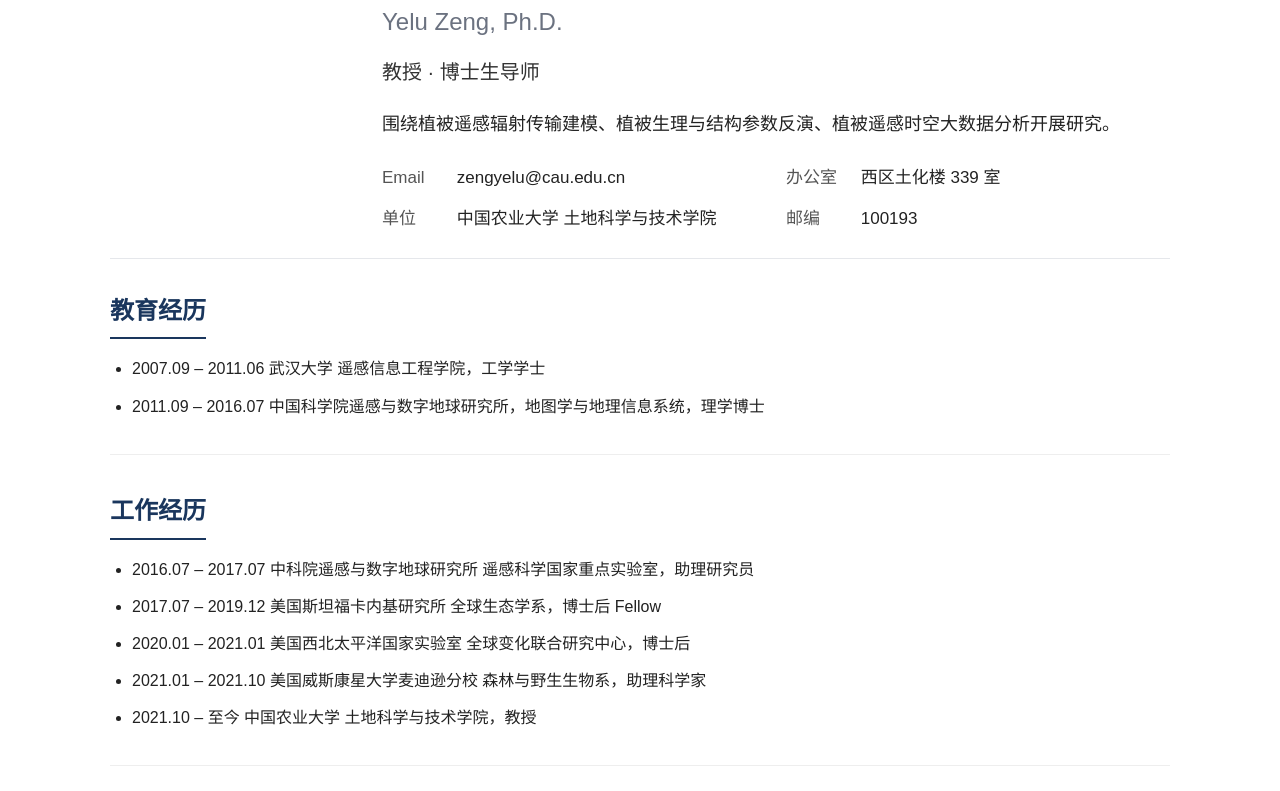
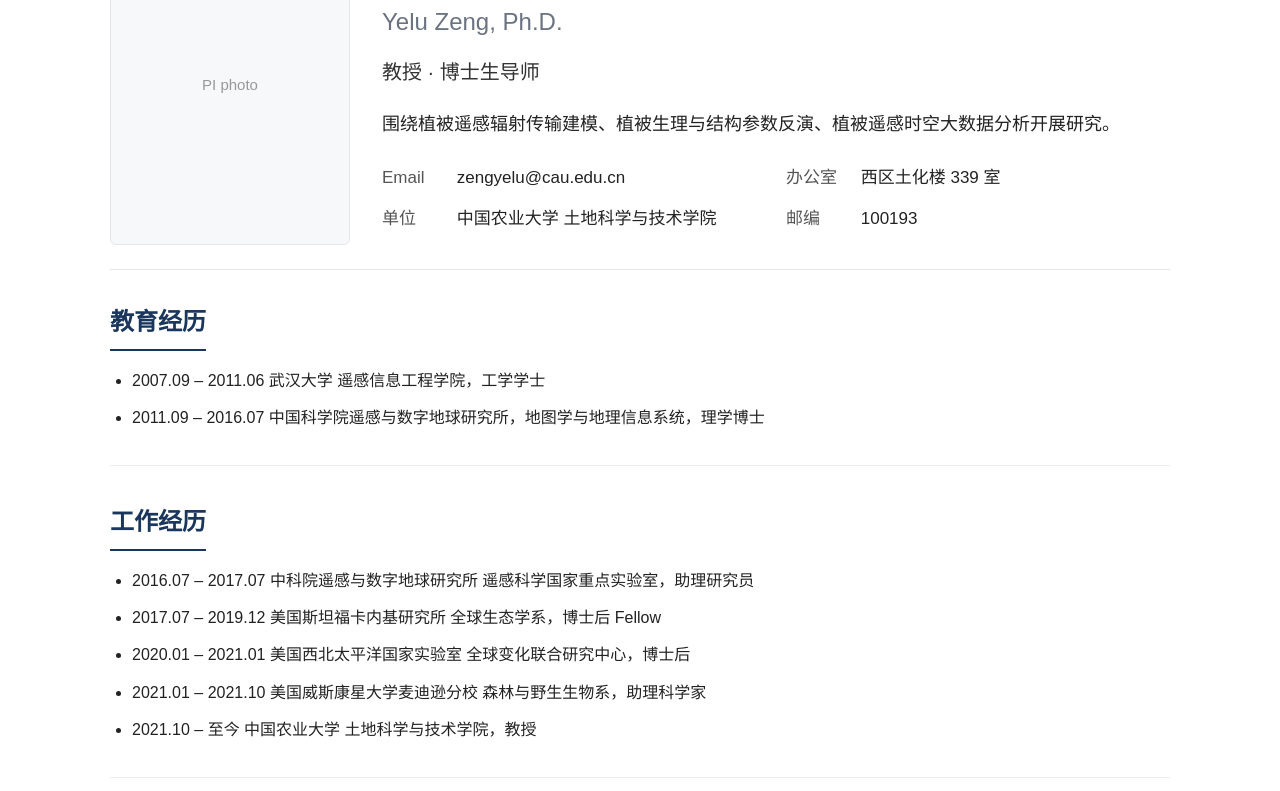
Before and after one commit to xinyu82710/lab-homepage, a plain HTML site: page index.html in a window 1280 px wide. Shown: the part 174-965 px from the top of the page. Drawn offline with Linux system fonts and the light colour scheme.

Commit message:
Update index.html

```diff
--- a/index.html
+++ b/index.html
@@ -32,6 +32,7 @@ body{
     background:#1a365d;
     color:#fff;
 }
+
 /* 头部简介 */
 .profile-wrap {
     display: flex;
@@ -40,13 +41,29 @@ body{
     border-bottom: 1px solid #e5e7eb;
     margin-bottom: 32px;
     flex-wrap: wrap;
+    align-items: flex-start;
+}
+.profile-img-card {
+    width: 240px;
+    height: 320px;
+    border-radius: 6px;
+    border: 1px solid #e5e7eb;
+    background: #f7f8fa;
+    display: flex;
+    align-items: center;
+    justify-content: center;
+    overflow: hidden;
+    flex-shrink: 0;
 }
 .profile-img {
-  width: 240px;
-  height: 280px;
+    width: 100%;
+    height: 100%;
     object-fit: cover;
-  border-radius: 4px;
-  flex-shrink: 0;
+    display: block;
+}
+.profile-img-placeholder {
+    color:#999;
+    font-size:15px;
 }
 .profile-text {
     flex: 1;
@@ -86,6 +103,7 @@ body{
     display: inline-block;
     min-width: 70px;
 }
+
 /* 通用板块 */
 .section{
     margin-bottom:36px;
@@ -121,13 +139,15 @@ li{margin-bottom:10px;font-size:16px;}
     padding:12px;border:1px solid #eee;border-radius:6px;
 }
 .member-card h4{color:#1a365d;margin-bottom:4px;}
+
 @media (max-width:768px) {
     .profile-wrap {
         flex-direction: column;
     }
-  .profile-img {
+    .profile-img-card {
         width: 100%;
         max-width: 280px;
+        height: 360px;
     }
     .profile-info-grid {
         grid-template-columns: 1fr;
@@ -136,6 +156,7 @@ li{margin-bottom:10px;font-size:16px;}
 </style>
 </head>
 <body>
+
 <div class="lang-switch">
     <button id="btnZh" class="active">中文</button>
     <button id="btnEn">English</button>
@@ -147,11 +168,11 @@ li{margin-bottom:10px;font-size:16px;}
 <script>
 let data = null;
 let currentLang = "zh";
-// 加载json
+
 fetch("data.json")
 .then(res=>{
     if(!res.ok){
-        throw new Error(`文件请求失败：状态码 ${res.status}`);
+        throw new Error("data.json 加载失败，状态码：" + res.status);
     }
     return res.json();
 })
@@ -160,18 +181,19 @@ fetch("data.json")
     render();
 })
 .catch(err=>{
-    alert("数据加载失败："+err.message);
-    console.error("详细错误：",err);
-})
+    alert("数据加载失败：" + err.message);
+    console.error(err);
+});
 
 document.getElementById("btnZh").onclick = ()=>{
-    currentLang="zh";
+    currentLang = "zh";
     document.getElementById("btnZh").classList.add("active");
     document.getElementById("btnEn").classList.remove("active");
     render();
 }
+
 document.getElementById("btnEn").onclick = ()=>{
-    currentLang="en";
+    currentLang = "en";
     document.getElementById("btnEn").classList.add("active");
     document.getElementById("btnZh").classList.remove("active");
     render();
@@ -180,10 +202,12 @@ document.getElementById("btnEn").onclick = ()=>{
 function render(){
     const pi = data.pi[currentLang];
     const piEnRaw = data.pi.en;
-    // 渲染头部profile
     const profileBox = document.getElementById("profileBox");
+
     profileBox.innerHTML = `
-        <img class="profile-img" src="image/teacher.jpg" alt="${pi.name}">
+        <div class="profile-img-card">
+            <img class="profile-img" src="${data.pi.photo}" alt="${pi.name}" onerror="this.style.display='none';this.parentNode.innerHTML='<div class=\\'profile-img-placeholder\\'>PI photo</div>';"/>
+        </div>
         <div class="profile-text">
             <h1 class="profile-name">${pi.name}</h1>
             <div class="profile-name-en">${piEnRaw.nameEn}</div>
@@ -196,8 +220,8 @@ function render(){
                 <div><span class="label">${currentLang==='zh'?'邮编':'Zip'}</span> 100193</div>
             </div>
         </div>
-    `
-    // 主体内容
+    `;
+
     const c = document.getElementById("container");
     const lang = currentLang;
     const txt = {
@@ -209,100 +233,112 @@ function render(){
         project: lang==="zh"?"科研项目":"Research Projects",
         ip: lang==="zh"?"专利与著作":"Patents & Books",
         award: lang==="zh"?"获奖荣誉":"Awards",
-        news: lang==="zh"?"课题组新闻":"Group News",
         join: lang==="zh"?"招生加入":"Join Us",
         member: lang==="zh"?"团队成员":"Group Members",
         postdoc: lang==="zh"?"博士后":"Postdocs",
         phd: lang==="zh"?"博士研究生":"PhD Students",
         master: lang==="zh"?"硕士研究生":"Master Students",
         alumni: lang==="zh"?"毕业生":"Alumni"
+    };
+
+    let html = "";
+
+    html += `<div class="section"><h2>${txt.edu}</h2><ul>`;
+    pi.edu.forEach(item=>{
+        html += `<li>${item.when} ${item.what}</li>`;
+    });
+    html += `</ul></div>`;
+
+    html += `<div class="section"><h2>${txt.work}</h2><ul>`;
+    pi.work.forEach(item=>{
+        html += `<li>${item.when} ${item.what}</li>`;
+    });
+    html += `</ul></div>`;
+
+    html += `<div class="section"><h2>${txt.society}</h2><ul>`;
+    pi.society.forEach(item=>{
+        html += `<li>${item}</li>`;
+    });
+    html += `</ul></div>`;
+
+    html += `<div class="section"><h2>${txt.research}</h2>`;
+    data.research[lang].forEach(r=>{
+        html += `<div class="research-item"><strong>${r.title}</strong><br>${r.desc}</div>`;
+    });
+    html += `</div>`;
+
+    html += `<div class="section"><h2>${txt.pub}</h2><ul>`;
+    data.publications.highlights.forEach(p=>{
+        html += `<li class="paper-item">${p}</li>`;
+    });
+    html += `</ul></div>`;
+
+    html += `<div class="section"><h2>${txt.project}</h2><ul>`;
+    data.projects[lang].forEach(p=>{
+        html += `<li>${p}</li>`;
+    });
+    html += `</ul></div>`;
+
+    html += `<div class="section"><h2>${txt.ip}</h2><ul>`;
+    data.ip[lang].forEach(i=>{
+        html += `<li>${i}</li>`;
+    });
+    html += `</ul></div>`;
+
+    html += `<div class="section"><h2>${txt.award}</h2><ul>`;
+    data.awards[lang].forEach(a=>{
+        html += `<li>${a}</li>`;
+    });
+    html += `</ul></div>`;
+
+    html += `<div class="section"><h2>${txt.join}</h2><div style="font-size:16px">${data.join[lang]}</div></div>`;
+
+    html += `<div class="section"><h2>${txt.member}</h2>`;
+    const m = data.members;
+
+    if(m.postdoc && m.postdoc.length>0){
+        html += `<h3 style="margin:12px 0 8px;color:#333">${txt.postdoc}</h3><div class="member-block">`;
+        m.postdoc.forEach(x=>{
+            html += `<div class="member-card"><h4>${x.name}</h4><div>${x.info}</div></div>`;
+        });
+        html += `</div>`;
     }
-    let html = "";
-    // 教育经历
-    html += `<div class="section"><h2>${txt.edu}</h2><ul>`
-    pi.edu.forEach(item=>{
-        html += `<li>${item.when} ${item.what}</li>`
-    })
-    html += `</ul></div>`
-    // 工作经历
-    html += `<div class="section"><h2>${txt.work}</h2><ul>`
-    pi.work.forEach(item=>{
-        html += `<li>${item.when} ${item.what}</li>`
-    })
-    html += `</ul></div>`
-    // 学术兼职
-    html += `<div class="section"><h2>${txt.society}</h2><ul>`
-    pi.society.forEach(item=>{
-        html += `<li>${item}</li>`
-    })
-    html += `</ul></div>`
-    // 研究方向
-    html += `<div class="section"><h2>${txt.research}</h2>`
-    data.research[lang].forEach(r=>{
-        html += `<div class="research-item"><strong>${r.title}</strong><br>${r.desc}</div>`
-    })
-    html += `</div>`
-    // 代表性论文
-    html += `<div class="section"><h2>${txt.pub}</h2><ul>`
-    data.publications.highlights.forEach(p=>{
-        html += `<li class="paper-item">${p}</li>`
-    })
-    html += `</ul></div>`
-    // 科研项目
-    html += `<div class="section"><h2>${txt.project}</h2><ul>`
-    data.projects[lang].forEach(p=>{
-        html += `<li>${p}</li>`
-    })
-    html += `</ul></div>`
-    // 专利著作
-    html += `<div class="section"><h2>${txt.ip}</h2><ul>`
-    data.ip[lang].forEach(i=>{
-        html += `<li>${i}</li>`
-    })
-    html += `</ul></div>`
-    // 获奖荣誉
-    html += `<div class="section"><h2>${txt.award}</h2><ul>`
-    data.awards[lang].forEach(a=>{
-        html += `<li>${a}</li>`
-    })
-    html += `</ul></div>`
-    // 课题组新闻
-    html += `<div class="section"><h2>${txt.news}</h2><ul>`
-    data.news[lang].forEach(n=>{
-        html += `<li>${n.date} — ${n.text}</li>`
-    })
-    html += `</ul></div>`
-    // 招生加入
-    html += `<div class="section"><h2>${txt.join}</h2><div style="font-size:16px">${data.join[lang]}</div></div>`
-    // 团队成员
-    html += `<div class="section"><h2>${txt.member}</h2>`
-    const m = data.members;
-    if(m.postdoc.length>0){
-        html += `<h3 style="margin:12px 0 8px;color:#333">${txt.postdoc}</h3><div class="member-block">`
-        m.postdoc.forEach(x=>html+=`<div class="member-card"><h4>${x.name}</h4><div>${x.info}</div></div>`)
-        html += `</div>`
+    if(m.phd && m.phd.length>0){
+        html += `<h3 style="margin:12px 0 8px;color:#333">${txt.phd}</h3><div class="member-block">`;
+        m.phd.forEach(x=>{
+            html += `<div class="member-card"><h4>${x.name}</h4><div>${x.info}</div></div>`;
+        });
+        html += `</div>`;
     }
-    if(m.phd.length>0){
-        html += `<h3 style="margin:12px 0 8px;color:#333">${txt.phd}</h3><div class="member-block">`
-        m.phd.forEach(x=>html+=`<div class="member-card"><h4>${x.name}</h4><div>${x.info}</div></div>`)
-        html += `</div>`
+    if(m.master && m.master.length>0){
+        html += `<h3 style="margin:12px 0 8px;color:#333">${txt.master}</h3><div class="member-block">`;
+        m.master.forEach(x=>{
+            html += `<div class="member-card"><h4>${x.name}</h4><div>${x.info}</div></div>`;
+        });
+        html += `</div>`;
     }
-    if(m.master.length>0){
-        html += `<h3 style="margin:12px 0 8px;color:#333">${txt.master}</h3><div class="member-block">`
-        m.master.forEach(x=>html+=`<div class="member-card"><h4>${x.name}</h4><div>${x.info}</div></div>`)
-        html += `</div>`
+    if(m.alumni && m.alumni.length>0){
+        html += `<h3 style="margin:12px 0 8px;color:#333">${txt.alumni}</h3><div class="member-block">`;
+        m.alumni.forEach(x=>{
+            html += `<div class="member-card"><h4>${x.name}</h4><div>${x.info}</div></div>`;
+        });
+        html += `</div>`;
     }
-    if(m.alumni.length>0){
-        html += `<h3 style="margin:12px 0 8px;color:#333">${txt.alumni}</h3><div class="member-block">`
-        m.alumni.forEach(x=>html+=`<div class="member-card"><h4>${x.name}</h4><div>${x.info}</div></div>`)
-        html += `</div>`
+
+    if(
+        (!m.postdoc || m.postdoc.length===0) &&
+        (!m.phd || m.phd.length===0) &&
+        (!m.master || m.master.length===0) &&
+        (!m.alumni || m.alumni.length===0)
+    ){
+        html += `<p style="color:#666">${lang==="zh"?"成员信息持续更新中":"Members coming soon..."}</p>`;
     }
-    if(m.postdoc.length===0 && m.phd.length===0 && m.master.length===0 && m.alumni.length===0){
-        html += `<p style="color:#666">${lang==="zh"?"成员信息持续更新中":"Members coming soon..."}</p>`
-    }
-    html += `</div>`
+
+    html += `</div>`;
+
     c.innerHTML = html;
 }
 </script>
+
 </body>
 </html>
```
Lines whose indentation alone changed are shown as unchanged.
